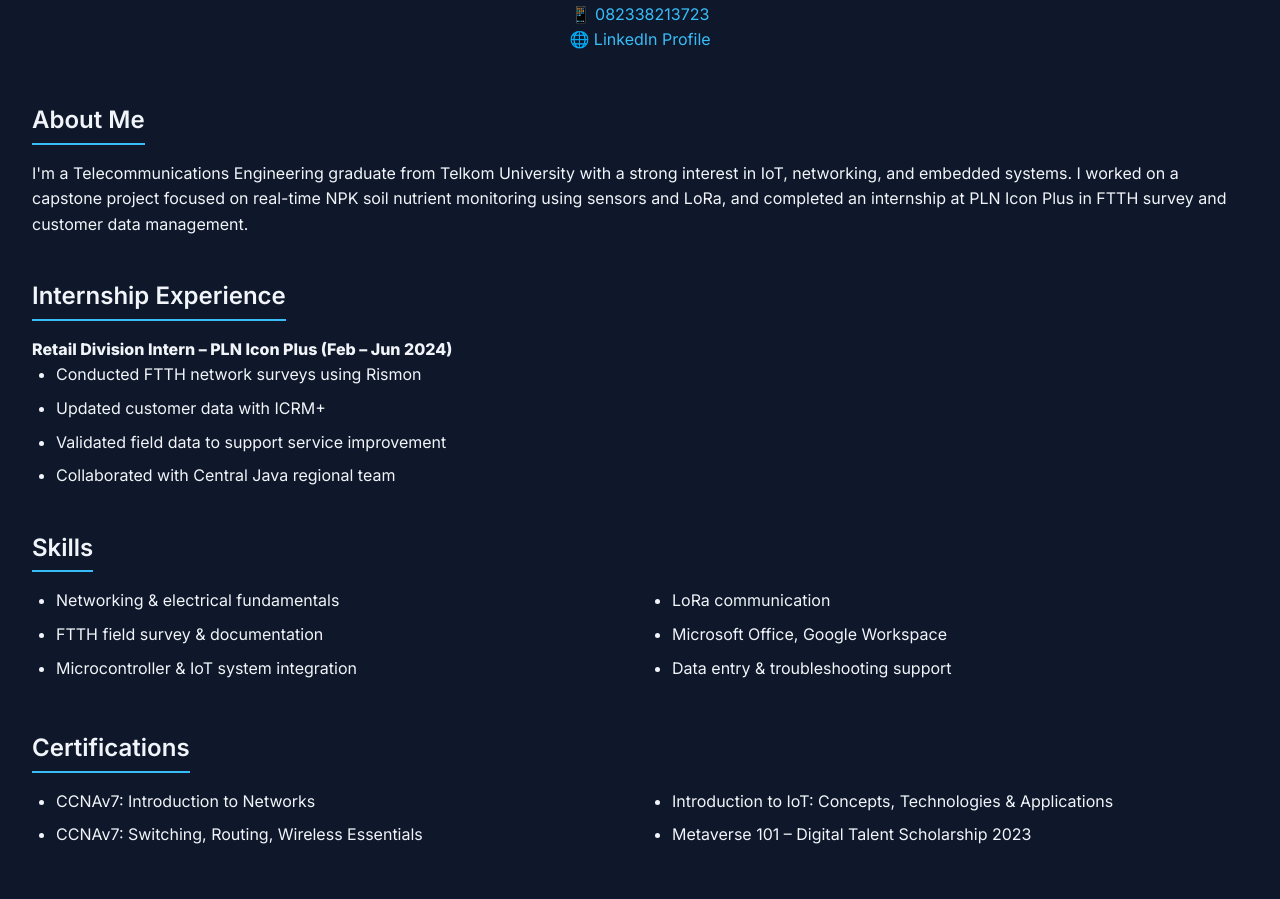
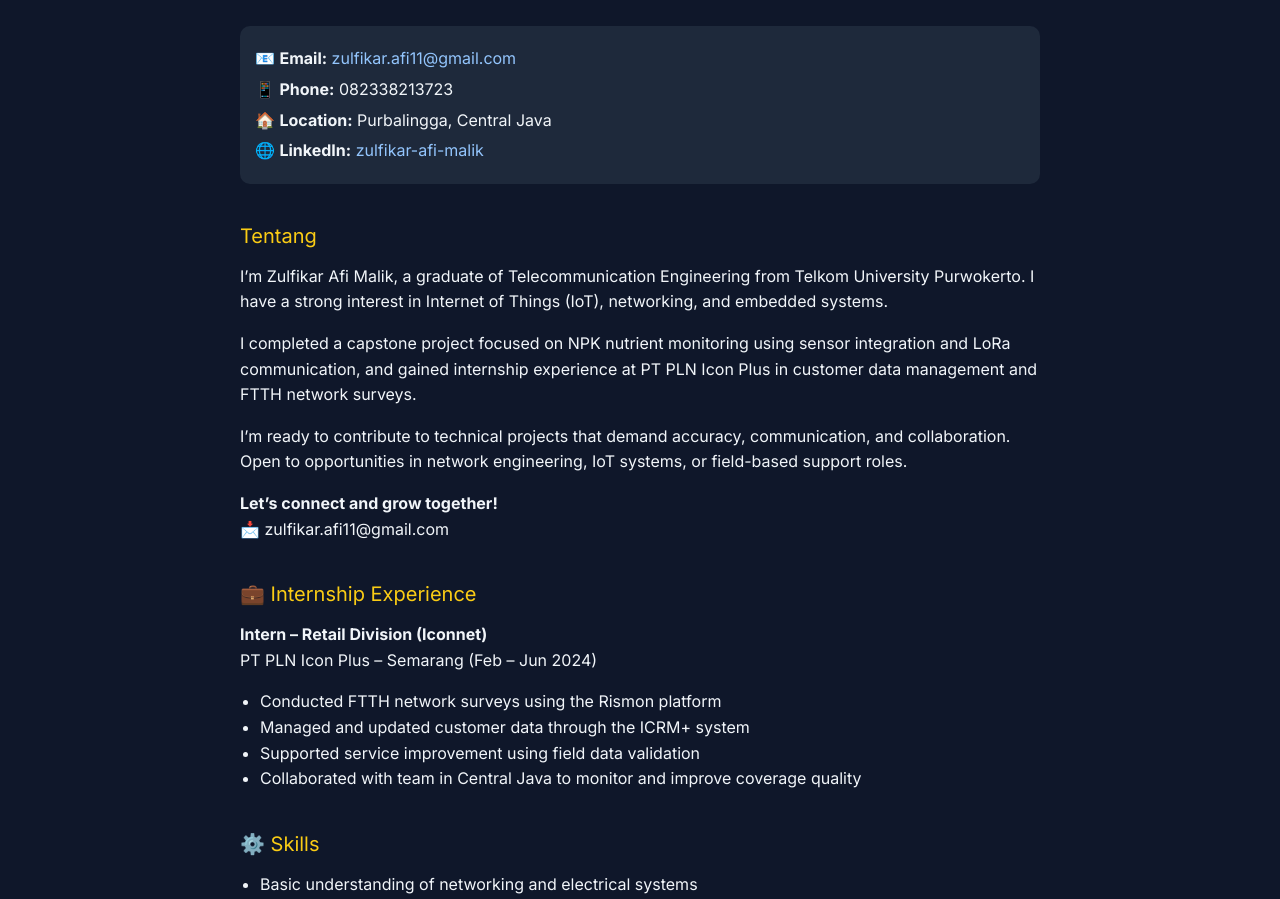
Before and after one commit to Zulfikar-afi/zulfikar-portfolio, a plain HTML site: page index.html in a window 1280 px wide. Shown: the part 156-1055 px from the top of the page. Drawn offline with Linux system fonts and the light colour scheme.

Commit message:
index.html

```diff
--- a/index.html
+++ b/index.html
@@ -1,125 +1,140 @@
 <!DOCTYPE html>
 <html lang="en">
 <head>
-  <meta charset="UTF-8">
-  <meta name="viewport" content="width=device-width, initial-scale=1.0">
-  <title>Zulfikar Afi Malik | Portfolio</title>
-  <link href="https://fonts.googleapis.com/css2?family=Inter:wght@400;600;800&display=swap" rel="stylesheet">
+  <meta charset="UTF-8" />
+  <meta name="viewport" content="width=device-width, initial-scale=1.0"/>
+  <title>Zulfikar Afi Malik Portfolio</title>
+  <link href="https://fonts.googleapis.com/css2?family=Inter:wght@400;600;700&display=swap" rel="stylesheet">
   <style>
-    * {
+    body {
       margin: 0;
-      padding: 0;
-      box-sizing: border-box;
       font-family: 'Inter', sans-serif;
-    }
-    body {
       background: #0f172a;
       color: #f1f5f9;
+      padding: 40px 20px;
+    }
+
+    .container {
+      max-width: 800px;
+      margin: auto;
+    }
+
+    h1 {
+      font-size: 32px;
+      margin-bottom: 10px;
+    }
+
+    .subhead {
+      font-size: 18px;
+      color: #38bdf8;
+      margin-bottom: 20px;
+    }
+
+    .section {
+      margin-top: 40px;
+    }
+
+    p, li {
+      font-size: 16px;
       line-height: 1.6;
-      padding: 2rem;
     }
-    header {
-      text-align: center;
-      margin-bottom: 3rem;
+
+    ul {
+      padding-left: 20px;
     }
-    header h1 {
-      font-size: 2.5rem;
-      font-weight: 800;
+
+    .contact-info {
+      background: #1e293b;
+      padding: 15px;
+      border-radius: 10px;
+      margin: 30px 0;
     }
-    header p {
-      font-size: 1.1rem;
-      margin-top: 0.5rem;
-      color: #cbd5e1;
+
+    .contact-info p {
+      margin: 5px 0;
     }
-    section {
-      margin-bottom: 2.5rem;
+
+    .highlight {
+      color: #38bdf8;
+      font-weight: 600;
     }
-    h2 {
-      font-size: 1.5rem;
-      font-weight: 600;
-      margin-bottom: 1rem;
-      border-bottom: 2px solid #38bdf8;
-      display: inline-block;
-      padding-bottom: 0.2rem;
+
+    .section-title {
+      color: #facc15;
+      font-size: 20px;
+      margin-bottom: 10px;
     }
-    ul li {
-      margin-left: 1.5rem;
-      margin-bottom: 0.5rem;
-    }
-    .contact a {
-      display: block;
-      color: #38bdf8;
+
+    a {
+      color: #93c5fd;
       text-decoration: none;
     }
-    .skills, .certifications {
-      columns: 2;
-    }
-    @media (max-width: 768px) {
-      .skills, .certifications {
-        columns: 1;
-      }
+
+    a:hover {
+      text-decoration: underline;
     }
   </style>
 </head>
+
 <body>
-  <header>
-    <h1>Zulfikar Afi Malik</h1>
-    <p>IoT Enthusiast | Telecommunication Engineering Graduate</p>
-    <div class="contact">
-      <a href="mailto:zulfikar.afi11@gmail.com">📧 zulfikar.afi11@gmail.com</a>
-      <a href="tel:+6282338213723">📱 082338213723</a>
-      <a href="https://www.linkedin.com/in/zulfikar-afi-malik-8b4404229/">🌐 LinkedIn Profile</a>
+  <div class="container">
+    <h1>ZULFIKAR AFI MALIK</h1>
+    <div class="subhead">IoT Enthusiast | Telecommunication Engineering Graduate | Experience in FTTH & Embedded System Projects.</div>
+
+    <div class="contact-info">
+      <p>📧 <strong>Email:</strong> <a href="mailto:zulfikar.afi11@gmail.com">zulfikar.afi11@gmail.com</a></p>
+      <p>📱 <strong>Phone:</strong> 082338213723</p>
+      <p>🏠 <strong>Location:</strong> Purbalingga, Central Java</p>
+      <p>🌐 <strong>LinkedIn:</strong> <a href="https://www.linkedin.com/in/zulfikar-afi-malik-8b4404229" target="_blank">zulfikar-afi-malik</a></p>
     </div>
-  </header>
 
-  <section>
-    <h2>About Me</h2>
-    <p>
-      I'm a Telecommunications Engineering graduate from Telkom University with a strong interest in IoT, networking, and embedded systems. I worked on a capstone project focused on real-time NPK soil nutrient monitoring using sensors and LoRa, and completed an internship at PLN Icon Plus in FTTH survey and customer data management.
-    </p>
-  </section>
+    <div class="section">
+      <div class="section-title">Tentang</div>
+      <p>I’m Zulfikar Afi Malik, a graduate of Telecommunication Engineering from Telkom University Purwokerto. I have a strong interest in Internet of Things (IoT), networking, and embedded systems.</p>
+      <p>I completed a capstone project focused on NPK nutrient monitoring using sensor integration and LoRa communication, and gained internship experience at PT PLN Icon Plus in customer data management and FTTH network surveys.</p>
+      <p>I’m ready to contribute to technical projects that demand accuracy, communication, and collaboration. Open to opportunities in network engineering, IoT systems, or field-based support roles.</p>
+      <p><strong>Let’s connect and grow together!</strong><br>📩 zulfikar.afi11@gmail.com</p>
+    </div>
 
-  <section>
-    <h2>Internship Experience</h2>
-    <p><strong>Retail Division Intern – PLN Icon Plus (Feb – Jun 2024)</strong></p>
-    <ul>
-      <li>Conducted FTTH network surveys using Rismon</li>
-      <li>Updated customer data with ICRM+</li>
-      <li>Validated field data to support service improvement</li>
-      <li>Collaborated with Central Java regional team</li>
-    </ul>
-  </section>
+    <div class="section">
+      <div class="section-title">💼 Internship Experience</div>
+      <p><strong>Intern – Retail Division (Iconnet)</strong><br>PT PLN Icon Plus – Semarang (Feb – Jun 2024)</p>
+      <ul>
+        <li>Conducted FTTH network surveys using the Rismon platform</li>
+        <li>Managed and updated customer data through the ICRM+ system</li>
+        <li>Supported service improvement using field data validation</li>
+        <li>Collaborated with team in Central Java to monitor and improve coverage quality</li>
+      </ul>
+    </div>
 
-  <section>
-    <h2>Skills</h2>
-    <ul class="skills">
-      <li>Networking & electrical fundamentals</li>
-      <li>FTTH field survey & documentation</li>
-      <li>Microcontroller & IoT system integration</li>
-      <li>LoRa communication</li>
-      <li>Microsoft Office, Google Workspace</li>
-      <li>Data entry & troubleshooting support</li>
-    </ul>
-  </section>
+    <div class="section">
+      <div class="section-title">⚙️ Skills</div>
+      <ul>
+        <li>Basic understanding of networking and electrical systems</li>
+        <li>Familiar with FTTH field survey and documentation</li>
+        <li>Hands-on experience in IoT-based microcontroller projects</li>
+        <li>Basic knowledge of LoRa communication and sensor integration</li>
+        <li>Microsoft Office & Google Workspace (Docs, Sheets, Slides)</li>
+        <li>Data entry, reporting, and troubleshooting support</li>
+      </ul>
+    </div>
 
-  <section>
-    <h2>Certifications</h2>
-    <ul class="certifications">
-      <li>CCNAv7: Introduction to Networks</li>
-      <li>CCNAv7: Switching, Routing, Wireless Essentials</li>
-      <li>Introduction to IoT: Concepts, Technologies & Applications</li>
-      <li>Metaverse 101 – Digital Talent Scholarship 2023</li>
-    </ul>
-  </section>
+    <div class="section">
+      <div class="section-title">🎓 Certifications</div>
+      <ul>
+        <li>CCNAv7: Introduction to Networks</li>
+        <li>CCNAv7: Switching, Routing, and Wireless Essentials</li>
+        <li>Introduction to the Internet of Things: Concepts, Technologies, and Applications</li>
+        <li>Sertifikat Pengenalan Metaverse di Indonesia (Metaverse 101)</li>
+      </ul>
+      <p><em>Courses organized by Kominfo Digital Talent Scholarship Program 2023</em></p>
+    </div>
 
-  <section>
-    <h2>Capstone Project</h2>
-    <p><strong>NPK Parameter Measurement System for Paddy Plants (IoT + LoRa)</strong></p>
-    <ul>
-      <li>Designed a smart soil monitoring system with NPK sensors & LoRa</li>
-      <li>Used Node-RED dashboard and Telegram alerts</li>
-      <li>Validated with PUTS (Soil Test Kit)</li>
-    </ul>
-  </section>
+    <div class="section">
+      <div class="section-title">📌 Capstone Project</div>
+      <p><strong>NPK Parameter Measurement System for Paddy Plants Using IoT and LoRa</strong></p>
+      <p>Designed and implemented a real-time smart soil nutrient monitoring system using NPK sensors, microcontroller integration, and LoRa point-to-point transmission. Data visualized through Node-RED with Telegram alerts, and validated using PUTS (Soil Test Kit).</p>
+    </div>
+  </div>
 </body>
 </html>
```
